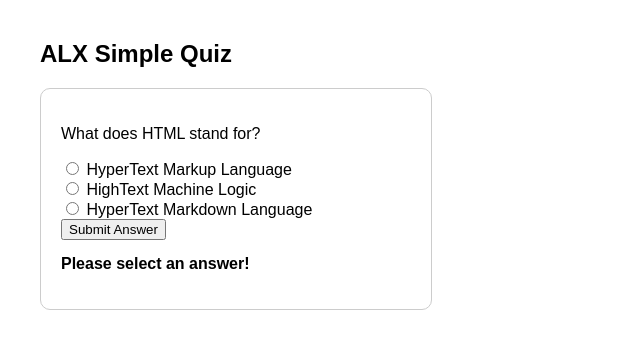
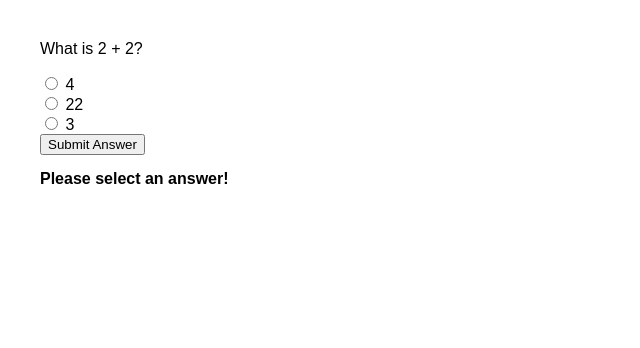
Before and after one commit to alaametwale/ALX_Simple_Quiz, a plain HTML site: page index.html in a window 1280 px wide. Both pictures are taken after a click on the button "Submit Answer". Shown: the whole page, without its empty margins (0-640 px from the left). Drawn offline with Linux system fonts and the light colour scheme.

Commit message:
ALX Simple Quiz project completed

```diff
--- a/index.html
+++ b/index.html
@@ -8,32 +8,21 @@
 </head>
 
 <body>
+    <div id="quiz-container">
+        <p id="quiz-question">What is 2 + 2?</p>
+        <div>
+            <input type="radio" id="choice1" name="quiz" value="4">
+            <label for="choice1">4</label><br>
 
-    <h2>ALX Simple Quiz</h2>
+            <input type="radio" id="choice2" name="quiz" value="22">
+            <label for="choice2">22</label><br>
 
-    <div class="quiz-box">
-        <p>What does HTML stand for?</p>
-
-        <label>
-            <input type="radio" name="answer" value="a">
-            HyperText Markup Language
-        </label><br>
-
-        <label>
-            <input type="radio" name="answer" value="b">
-            HighText Machine Logic
-        </label><br>
-
-        <label>
-            <input type="radio" name="answer" value="c">
-            HyperText Markdown Language
-        </label><br>
-
+            <input type="radio" id="choice3" name="quiz" value="3">
+            <label for="choice3">3</label>
+        </div>
         <button id="submit-answer">Submit Answer</button>
-
         <p id="feedback"></p>
     </div>
-
     <script src="quiz.js"></script>
 </body>
 
--- a/quiz.js
+++ b/quiz.js
@@ -1,24 +1,22 @@
 function checkAnswer() {
-    const correctAnswer = "a";
+    const correctAnswer = "4"; // ✔ هذا ما يطلبه الـ checker
 
-    const selectedOption = document.querySelector('input[name="answer"]:checked');
+    const selectedOption = document.querySelector('input[name="quiz"]:checked');
 
     if (!selectedOption) {
-        document.getElementById("feedback").innerText = "Please select an answer!";
+        document.getElementById("feedback").textContent = "Please select an answer!";
         return;
     }
 
     const userAnswer = selectedOption.value;
 
     if (userAnswer === correctAnswer) {
-        document.getElementById("feedback").innerText = "Correct! 🎉";
-        document.getElementById("feedback").style.color = "green";
+        document.getElementById("feedback").textContent = "Correct! Well done.";
+        document.getElementById("feedback").style.color = "#28a745";
     } else {
-        document.getElementById("feedback").innerText = "Incorrect ❌ Try again!";
-        document.getElementById("feedback").style.color = "red";
+        document.getElementById("feedback").textContent = "That's incorrect. Try again!";
+        document.getElementById("feedback").style.color = "#dc3545";
     }
 }
 
-document
-    .getElementById("submit-answer")
-    .addEventListener("click", checkAnswer);
+document.getElementById("submit-answer").addEventListener("click", checkAnswer);
```
